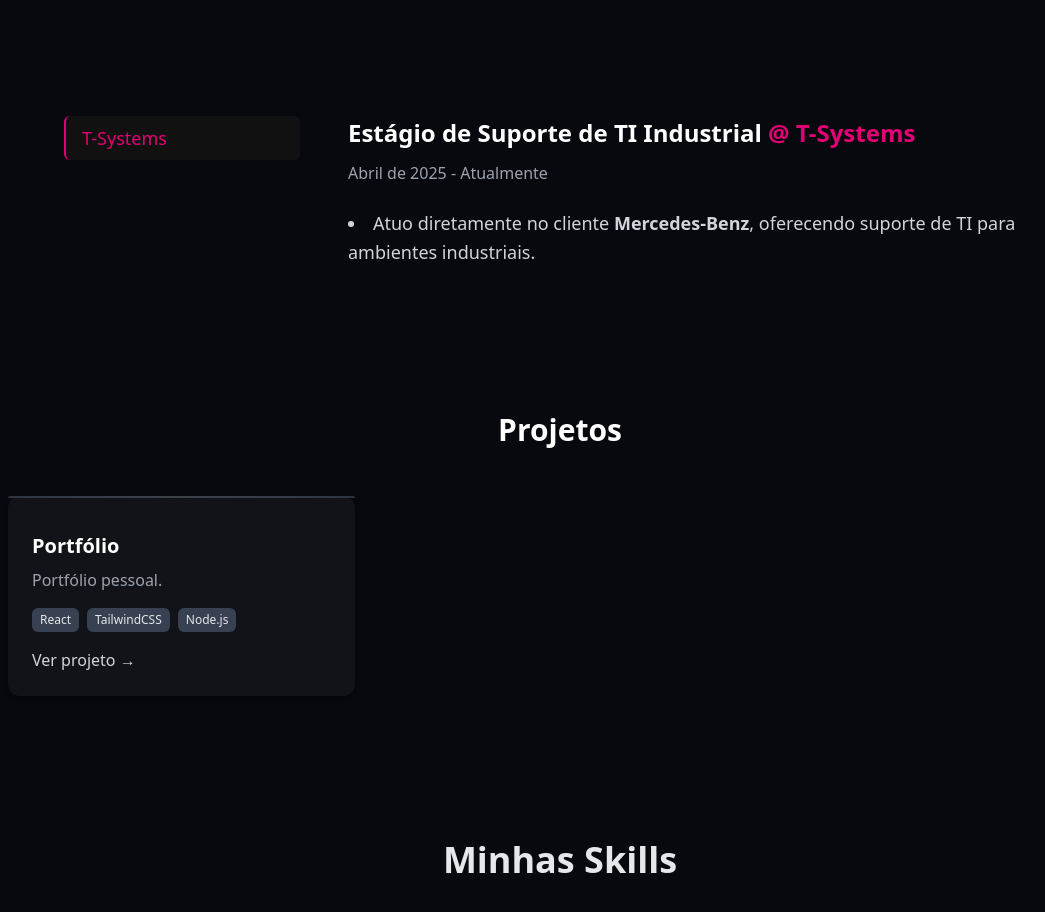
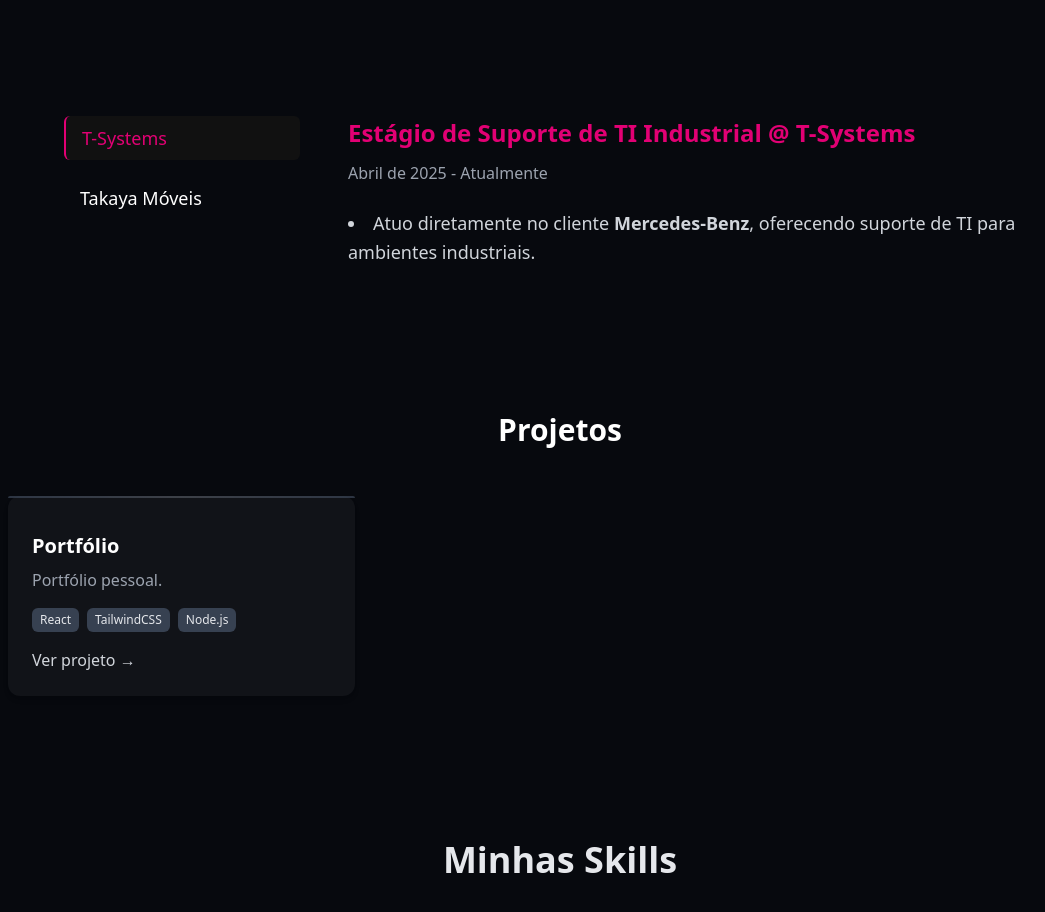
Before and after one commit to caiquepetris/portfolio, a React (Vite) app in the folder frontend/: page / in a window 1280 px wide. Shown: the part 1338-2250 px from the top of the page, without its empty margins (80-1125 px from the left). Built offline with nearby package versions, Linux system fonts and the light colour scheme; no server answers.

Commit message:
add:  profissional xp and substack url fix

```diff
--- a/frontend/src/components/Experience.jsx
+++ b/frontend/src/components/Experience.jsx
@@ -4,16 +4,29 @@
   const experiencias = [
     {
       empresa: "T-Systems",
+      cor: "#e20074",
       titulo:
-        'Estágio de Suporte de TI Industrial <span class="text-[#e20074] font-semibold">@ T-Systems</span>',
+        'Estágio de Suporte de TI Industrial <span class="font-semibold">@ T-Systems</span>',
       periodo: "Abril de 2025 - Atualmente",
       bullets: [
         "Atuo diretamente no cliente <strong>Mercedes-Benz</strong>, oferecendo suporte de TI para ambientes industriais.",
       ],
     },
+    {
+      empresa: "Takaya Móveis",
+      cor: "#0be50b",
+      titulo:
+        'Desenvolvedor Web FullStack <span class="font-semibold">@ Takaya Móveis</span>',
+      periodo: "Janeiro de 2025 - Abril de 2025",
+      bullets: [
+        "Atuei na criação de um site institucional do 0 para uma empresa de móveis planejados, utilizando HTML, CSS, JavaScript, MySQL e PHP.",
+      ],
+    },
   ];
 
   const [activeIndex, setActiveIndex] = useState(0);
+
+  const experienciaAtual = experiencias[activeIndex];
 
   return (
     <section id="experiencias" className="py-20 bg-[#07090e] text-white">
@@ -28,11 +41,16 @@
               <button
                 key={i}
                 onClick={() => setActiveIndex(i)}
-                className={`text-left px-4 py-2 rounded-md transition-colors ${
+                className="text-left px-4 py-2 rounded-md transition-colors"
+                style={
                   activeIndex === i
-                    ? "text-[#e20074] border-l-2 border-[#e20074] bg-[#111]"
-                    : "text-gray-400 hover:text-white hover:bg-[#111]"
-                }`}
+                    ? {
+                        color: exp.cor,
+                        borderLeft: `2px solid ${exp.cor}`,
+                        backgroundColor: "#111",
+                      }
+                    : {}
+                }
               >
                 {exp.empresa}
               </button>
@@ -42,15 +60,18 @@
           <div className="md:w-3/4 text-lg">
             <h3
               className="text-2xl font-semibold mb-3 leading-snug"
+              style={{ color: experienciaAtual.cor }}
               dangerouslySetInnerHTML={{
-                __html: experiencias[activeIndex].titulo,
+                __html: experienciaAtual.titulo,
               }}
             />
+
             <p className="text-base text-gray-400 mb-6">
-              {experiencias[activeIndex].periodo}
+              {experienciaAtual.periodo}
             </p>
+
             <ul className="list-disc list-inside space-y-3 text-gray-300 leading-relaxed text-lg">
-              {experiencias[activeIndex].bullets.map((b, j) => (
+              {experienciaAtual.bullets.map((b, j) => (
                 <li key={j} dangerouslySetInnerHTML={{ __html: b }} />
               ))}
             </ul>
--- a/frontend/src/components/Footer.jsx
+++ b/frontend/src/components/Footer.jsx
@@ -38,7 +38,7 @@
             </li>
             <li>
               <a
-                href="https://substack.com"
+                href="https://caiquepetris.substack.com"
                 target="_blank"
                 rel="noopener noreferrer"
                 aria-label="Substack"
@@ -50,7 +50,6 @@
           </ul>
         </nav>
 
-        {/* Texto institucional */}
         <div className="text-center text-xs text-gray-400 leading-relaxed">
           <p>
             <strong>&copy; PETRIS</strong> {new Date().getFullYear()} — Todos os
```
